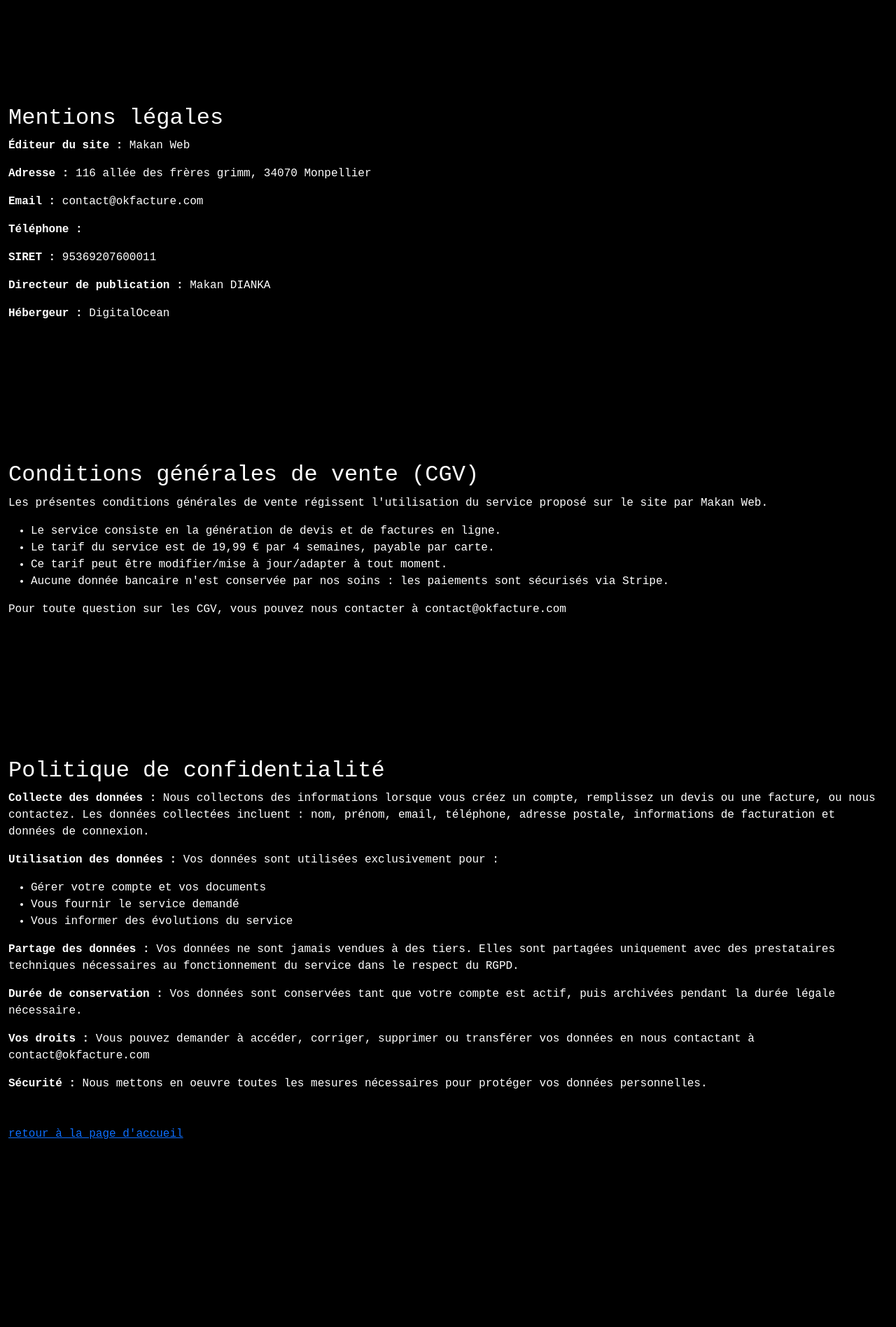
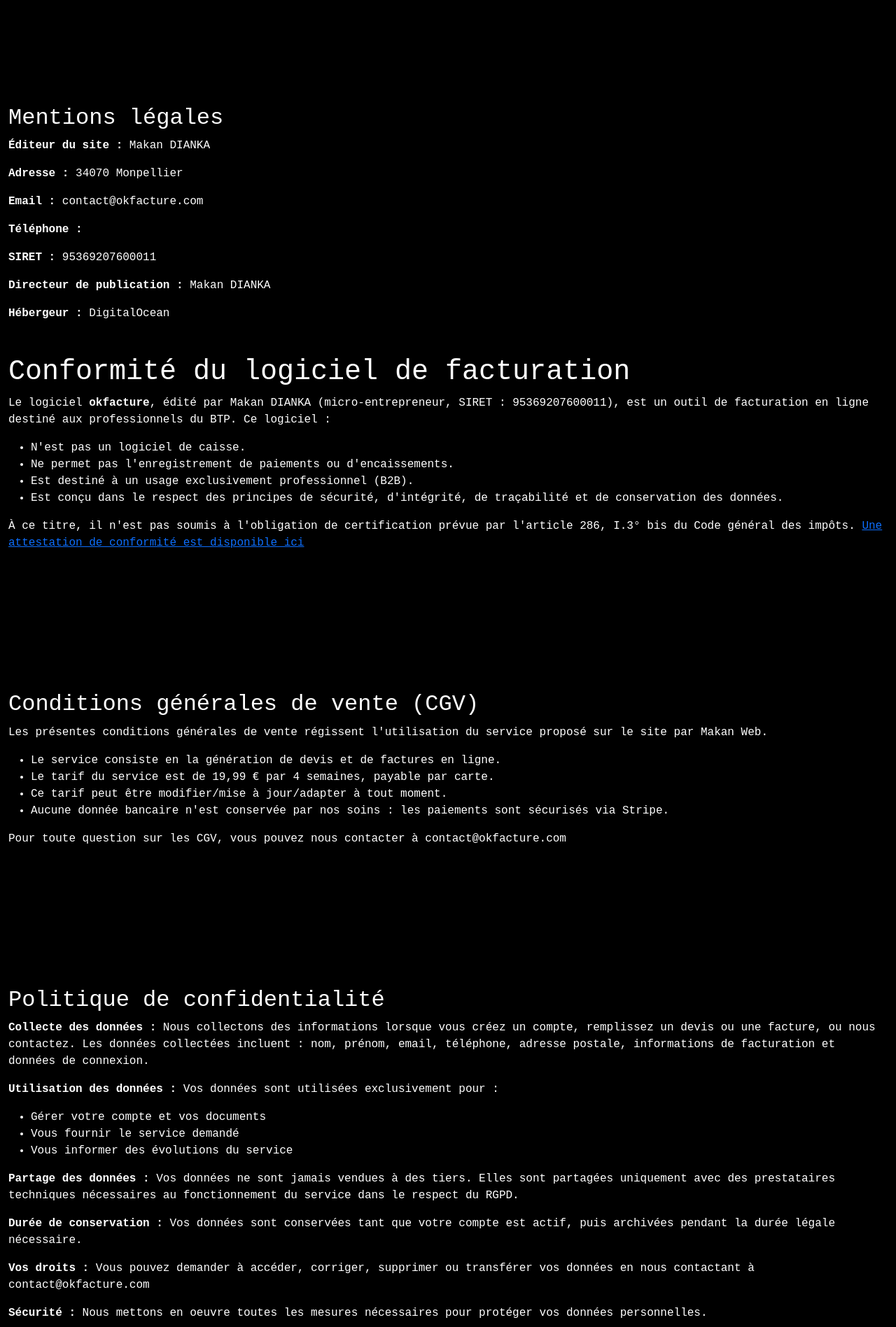
Before and after one commit to makan-dianka/InvoiceApp, a Django app: page /accounts/mentions-legales/ in a window 1280 px wide. Shown: the part 194-2091 px from the top of the page at 70% size. Before the commit the page ends 1822 px from the top, so only its background shows below. Run offline with Django 5.2, Linux system fonts and the light colour scheme; parts of the project's set-up code (start-up, migrations or seed data) failed here and were passed over.

Commit message:
add : Billing Software Compliance

```diff
--- a/accounts/templates/accounts/legal.html
+++ b/accounts/templates/accounts/legal.html
@@ -19,14 +19,46 @@
 
         <div class="mb-5 mention-legal">
             <h2>Mentions légales</h2>
-            <p><strong>Éditeur du site :</strong> Makan Web</p>
-            <p><strong>Adresse :</strong> 116 allée des frères grimm, 34070 Monpellier</p>
+            <p><strong>Éditeur du site :</strong> Makan DIANKA</p>
+            <p><strong>Adresse :</strong> 34070 Monpellier</p>
             <p><strong>Email :</strong> contact@okfacture.com</p>
             <p><strong>Téléphone :</strong> </p>
             <p><strong>SIRET :</strong> 95369207600011</p>
             <p><strong>Directeur de publication :</strong> Makan DIANKA</p>
             <p><strong>Hébergeur :</strong> DigitalOcean</p>
         </div>
+
+        <div class="">
+          <h1>Conformité du logiciel de facturation</h1>
+          <p>Le logiciel <strong>okfacture</strong>, édité par Makan DIANKA (micro-entrepreneur, SIRET : 95369207600011), est un outil de facturation en ligne destiné aux professionnels du BTP.  Ce logiciel :</p>
+          <ul>
+            <li>N'est pas un logiciel de caisse.</li>
+            <li>Ne permet pas l'enregistrement de paiements ou d'encaissements.</li>
+            <li>Est destiné à un usage exclusivement professionnel (B2B).</li>
+            <li>Est conçu dans le respect des principes de sécurité, d'intégrité, de traçabilité et de conservation des données.</li>
+          </ul>
+          <p>
+            À ce titre, il n'est pas soumis à l'obligation de certification prévue par l'article 286, I.3° bis du Code général des impôts.
+            <a href="{% static 'images/attestation_conformite_okfacture.pdf' %}">Une attestation de conformité est disponible ici</a>
+          </p>
+        </div>
+
+
+
+
+
+
+
+
+
+
+
+
+
+
+
+
+
 
         <div class="mb-5 cgv" id="cgv">
             <h2>Conditions générales de vente (CGV)</h2>
```
Also changed, not shown: 1 other file.
